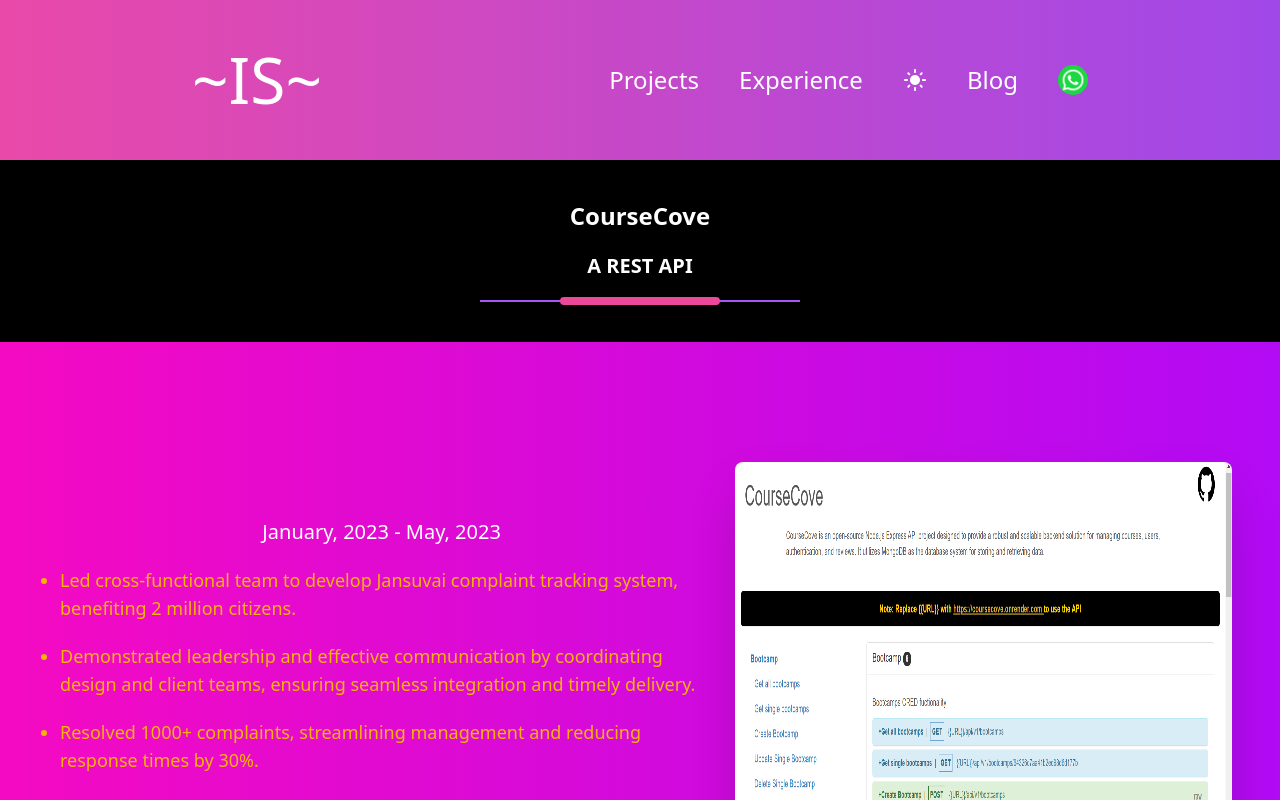
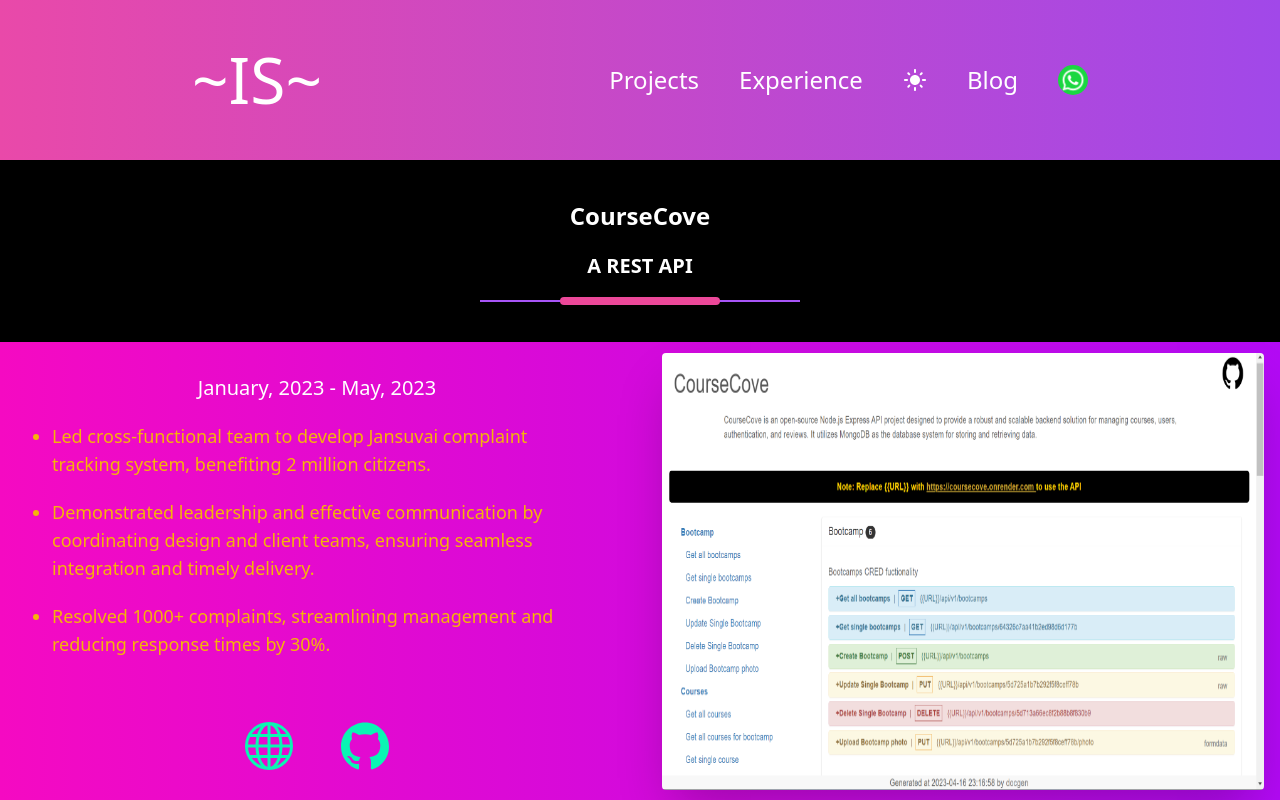
Before and after one commit to inderjitshahi/PortFolio, a Next.js app: page /projects in a window 1280 px wide. Built offline with nearby package versions, Linux system fonts and the light colour scheme; what tw-elements would draw is missing.

Commit message:
fixed image size uisng grid

```diff
--- a/components/Experience/index.js
+++ b/components/Experience/index.js
@@ -9,8 +9,8 @@ function Experience() {
                 subHeading={"Professional Journey"}
                 title={"Experience"}
             />
-            <div className='border-0 flex flex-col md:flex-row  p-3 md:p-5 text-white] items-center md:justify-between md:pl-48 max-h-[90vh] bg-gradient-to-r from-[#692CF3] to-[#8B5CF6]'>
-                <div className='flex flex-col items-center justify-center h-full'>
+            <div className='grid grid-rows-2 md:grid-rows-1 md:grid-cols-2 gap-3  py-5 md:py-16 overflow-hidden place-items-center bg-gradient-to-r from-[#692CF3] to-[#8B5CF6]'>
+                <div className='flex flex-col items-center justify-center h-full p-5 md:p-10'>
                     <div >
                         <h3 className='text-white text-3xl md:text-6xl text-[#5cf68b] text-center'>Experience</h3>
                         <p className='text-white text-center text-[#5cf68b] text-md md:text-xl'>
@@ -26,7 +26,7 @@ function Experience() {
                         </button>
                     </Link>
                 </div>
-                <div className='w-[50vw] h-[50vh] relative mt-5 md:mt-0'>
+                <div className='h-[100%] w-[100%]  md:h-[95%] md:w-[95%] relative mt-5 md:mt-0'>
                     <Image src={'/experience.svg'}
                         loading="lazy"
                         alt='Experience'
--- a/pages/experience.js
+++ b/pages/experience.js
@@ -5,7 +5,7 @@ import ScreenHeading from '../components/ScreenHeading';
 import Link from 'next/link';
 import Image from 'next/image';
 import Footer from '../components/Footer/Footer';
-function experience({exps}) {
+function experience({ exps }) {
     // console.log(exps);
     return (
         <main className='dark:bg-black'>
@@ -17,17 +17,17 @@ function experience({exps}) {
             </Head>
             <section>
                 <div className='bg-gradient-to-r from-[#E949A9] to-[#A148E9]'>
-                    <Header/>
+                    <Header />
                 </div>
                 <div>
-                    {exps.map((exp,i)=>{
-                        return      <div key={i} >
+                    {exps.map((exp, i) => {
+                        return <div key={i} >
                             <ScreenHeading
                                 subHeading={exp.company}
                                 title={exp.title}
                             />
-                        <div className='border-0 flex flex-col md:flex-row  py-3 md:py-5 px-12  items-center md:justify-between  bg-gradient-to-r from-[#692CF3] to-[#8B5CF6]'>
-                            <div className='flex flex-col items-center justify-center h-full'>
+                            <div className='grid grid-rows-2 md:grid-rows-1 md:grid-cols-2 gap-3  overflow-hidden place-items-center  bg-gradient-to-r from-[#692CF3] to-[#8B5CF6]'>
+                                <div className='flex flex-col items-center justify-center p-5  md:p-10'>
                                     <div >
                                         <p className='text-white text-center text-[#5cf68b] text-md md:text-xl'>
                                             {exp.location}
@@ -36,7 +36,7 @@ function experience({exps}) {
                                             {exp.begin} - {exp.end}
                                         </p>
                                         <ul className=' space-y-3 md:space-y-5 mt-3 list-disc'>
-                                        {exp.points.map((point,i)=>{
+                                            {exp.points.map((point, i) => {
                                                 return <li key={i} className='text-white text-sm md:text-lg '>
                                                     {point}
                                                 </li>
@@ -44,8 +44,8 @@ function experience({exps}) {
                                         </ul>
                                     </div>
                                 </div>
-                            <div className='w-[50vw] h-[50vh] relative mt-3 md:mt-0'>
-                                <Image src={exp?.certificate?exp?.certificate:'/not_found.svg'}
+                                <div className='h-[100%] w-[100%]  md:h-[95%] md:w-[95%] relative mt-3 md:mt-0'>
+                                    <Image src={exp?.certificate ? exp?.certificate : '/not_found.svg'}
                                         loading="lazy"
                                         alt='Experience'
                                         fill
@@ -55,7 +55,7 @@ function experience({exps}) {
                         </div>
                     })}
                 </div>
-                <Footer/>
+                <Footer />
             </section>
         </main>
     );
@@ -70,9 +70,9 @@ export async function getStaticProps(context) {
             company: "Katihar Police",
             location: "Remote",
             begin: 'January, 2023',
-            end:"May, 2023",
-            certificate:'',
-            points:[
+            end: "May, 2023",
+            certificate: '',
+            points: [
                 "Led cross-functional team to develop Jansuvai complaint tracking system, benefiting 2 million citizens.",
                 "Demonstrated leadership and effective communication by coordinating design and client teams, ensuring seamless integration and timely delivery.",
                 "Resolved 1000+ complaints, streamlining management and reducing response times by 30%."
@@ -83,9 +83,9 @@ export async function getStaticProps(context) {
             company: "Delhi Technological University",
             location: "Delhi, India",
             begin: 'June, 2023',
-            end:"July, 2023",
-            certificate:'',
-            points:[
+            end: "July, 2023",
+            certificate: '',
+            points: [
                 "Implemented Python machine learning with NumPy for K-means clustering, achieving 92% accuracy.",
                 "Enhanced FCM clustering with FCM Special, achieving 15% lower error than traditional FCM on benchmarks.",
                 "Excelled an IoU score of 0.85 using the enhanced Fuzzy C-Means Special algorithm for image segmentation on 100 images, accurately identifying and segmenting distinct regions."
@@ -96,15 +96,15 @@ export async function getStaticProps(context) {
             company: "Wereon",
             location: "Remote",
             begin: 'July, 2023',
-            end:"August, 2023",
-            certificate:'',
-            points:[
+            end: "August, 2023",
+            certificate: '',
+            points: [
                 "Implemented MERN-based user authentication, reducing login errors by 30% and enhancing user experience",
                 "Boosted web app performance through server-side caching, cutting load time by 40% and enhancing responsiveness",
             ]
         },
     ];
     return {
-        props: {exps}
+        props: { exps }
     }
 }
--- a/pages/projects.js
+++ b/pages/projects.js
@@ -27,9 +27,9 @@ function experience({ projects }) {
                                 subHeading={project.subheading}
                                 title={project.title}
                             />
-                            <div className='border-0 flex flex-col md:space-x-5 md:flex-row px-3 pt-3 md:py-5  md:px-12 text-white] items-center md:justify-between min-h-[90vh] bg-gradient-to-r to-[#B30AF5] from-[#F50AC2]'>
-                                <div className='flex flex-col items-center justify-center h-full px-3'>
-                                    <div >
+                            <div className='grid grid-rows-2 md:grid-rows-1 md:grid-cols-2 gap-3  overflow-hidden place-items-center bg-gradient-to-r to-[#B30AF5] from-[#F50AC2]'>
+                                <div className='flex flex-col  items-center justify-center p-3  md:p-8'>
+                                    <div className='px-5' >
                                         <p className='text-white text-center text-[#0AF5B3] text-md md:text-xl'>
                                             {project.begin} - {project.end}
                                         </p>
@@ -50,7 +50,7 @@ function experience({ projects }) {
                                         </div>
                                     </div>
                                 </div>
-                                <div className='w-screen h-[60vh] p-0 m-0 md:w-[75vw] md:h-[60vh] relative mt-5 md:mt-0 shadow-2xl rounded-t-lg md:rounded-lg  overflow-hidden'>
+                                <div className='h-[100%] w-[100%]  md:h-[95%] md:w-[95%] relative rounded mt-5 md:mt-0 shadow-2xl overflow-hidden'>
                                     <Image src={project?.image ? project?.image : '/not_found.svg'}
                                         loading="lazy"
                                         alt='Experience'
```
Also changed, not shown: components/Project.js (+3 -3 lines). Lines whose indentation alone changed are shown as unchanged.
